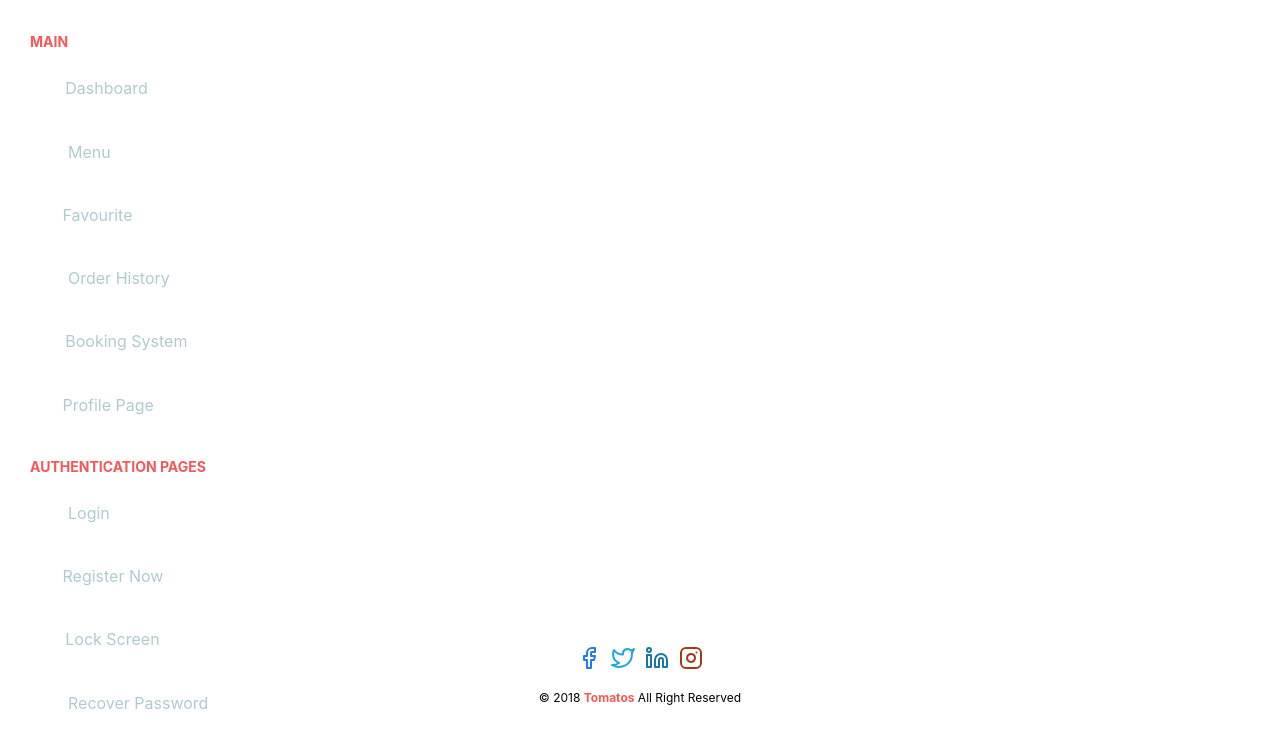
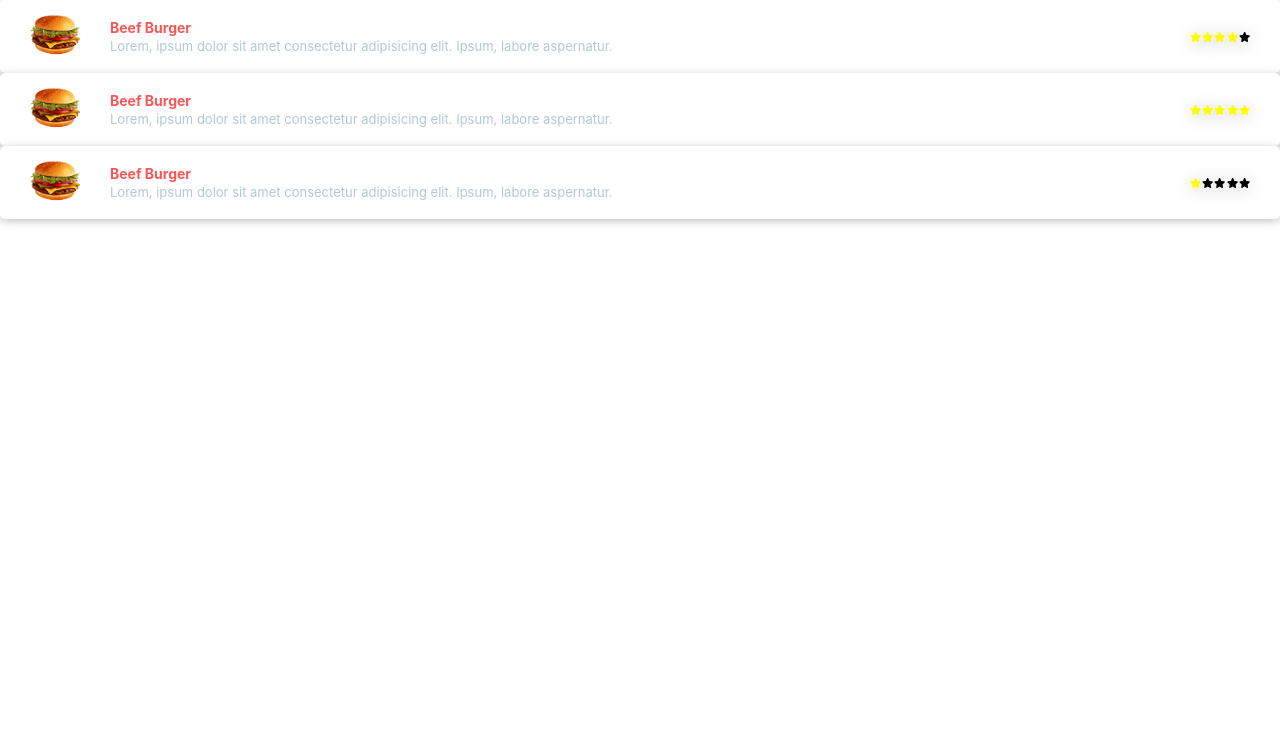
Before and after one commit to jakecastor09/Tomatu, a React (Create React App) app: page / in a window 1280 px wide. Shown: the top 748 px of the page. Built offline with nearby package versions, Linux system fonts and the light colour scheme.

Commit message:
Build the review,rating and star component

```diff
--- a/src/App.js
+++ b/src/App.js
@@ -6,17 +6,20 @@ import EditProfile from './pages/edit-profile/edit-profile.component';
 import ProfileDetails from './pages/profile-page/profile-details.component';
 import HomePage from './pages/home-page/home-page.component';
 import { Route, Routes, Redirect } from 'react-router-dom';
-
+import Review from './components/review/review.component';
 function App() {
   return (
     <>
-      <Routes>
+      {/* <Routes>
         <Route exact path='/' element={<HomePage />} />
         <Route exact path='/register-now' element={<Register />} />
         <Route exact path='/login' element={<Login />} />
         <Route exact path='/profile-page' element={<ProfilePage />} />
         <Route exact path='/edit-profile' element={<EditProfile />} />
-      </Routes>
+      </Routes> */}
+      <Review star={4} />
+      <Review star={5} />
+      <Review star={1} />
     </>
   );
 }
--- /dev/null
+++ b/src/components/rating/rating.component.js
@@ -0,0 +1,12 @@
+import styles from './rating.module.css';
+import Star from './star.component';
+const Rating = ({ rates }) => {
+  return (
+    <div className={styles['rating']}>
+      {[...Array(5)].map((item, index) => {
+        return <Star active={index + 1 <= rates} />;
+      })}
+    </div>
+  );
+};
+export default Rating;
--- /dev/null
+++ b/src/components/rating/rating.module.css
@@ -0,0 +1,2 @@
+.rating {
+}
--- /dev/null
+++ b/src/components/rating/star.component.js
@@ -0,0 +1,13 @@
+import { FontAwesomeIcon } from '@fortawesome/react-fontawesome';
+import { faStar } from '@fortawesome/free-solid-svg-icons';
+import styles from './star.module.css';
+
+const Star = ({ active }) => {
+  return (
+    <FontAwesomeIcon
+      className={`${styles['star-icon']} ${active && styles['filled-color']}`}
+      icon={faStar}
+    />
+  );
+};
+export default Star;
--- /dev/null
+++ b/src/components/rating/star.module.css
@@ -0,0 +1,8 @@
+.star-icon {
+  color: black;
+  filter: drop-shadow(0 2px 8px rgba(0, 0, 0, 0.25));
+  margin-left: 1px;
+}
+.filled-color {
+  color: yellow;
+}
--- a/src/components/review/review.component.js
+++ b/src/components/review/review.component.js
@@ -1,8 +1,10 @@
-import Card from '../Card/Card.component';
+import Card from '../card/card.component';
 import styles from './review.module.css';
+import Rating from '../rating/rating.component';
 const Review = ({ image, name, comment, star, date }) => {
   return (
     <Card>
+      <div className={styles.review}>
         <div className={styles.image}>
           <img src={require('../../images/burger.png')} alt='' />
         </div>
@@ -13,7 +15,10 @@ const Review = ({ image, name, comment, star, date }) => {
             labore aspernatur.
           </p>
         </div>
-      <div className={styles['time-review']}></div>
+        <div className={styles['rates-and-date']}>
+          <Rating rates={star} />
+        </div>
+      </div>
     </Card>
   );
 };
--- a/src/components/review/review.module.css
+++ b/src/components/review/review.module.css
@@ -0,0 +1,24 @@
+.review {
+  display: flex;
+  align-items: center;
+  margin: 0 2rem;
+}
+img {
+  width: 5rem;
+}
+.content {
+  margin-left: 3rem;
+}
+.content > h3 {
+  color: var(--primary-color);
+  font-size: 1.4rem;
+}
+.content > p {
+  color: var(--grey-color);
+  font-size: 1.3rem;
+  margin-top: 2px;
+}
+
+.rates-and-date {
+  margin-left: auto;
+}
--- a/src/pages/profile-page/profile-details.component.js
+++ b/src/pages/profile-page/profile-details.component.js
@@ -5,6 +5,7 @@ import { storage } from '../../firebase/index';
 import styles from './profile-details.module.css';
 import Button from '../../components/button/button';
 import SocialNetwork from '../../components/social-network/social-network.component';
+
 const ProfileDetails = () => {
   const [avatar, setAvatar] = useState();
   const imageListRef = ref(storage, 'images/');
```
Lines whose indentation alone changed are shown as unchanged.
